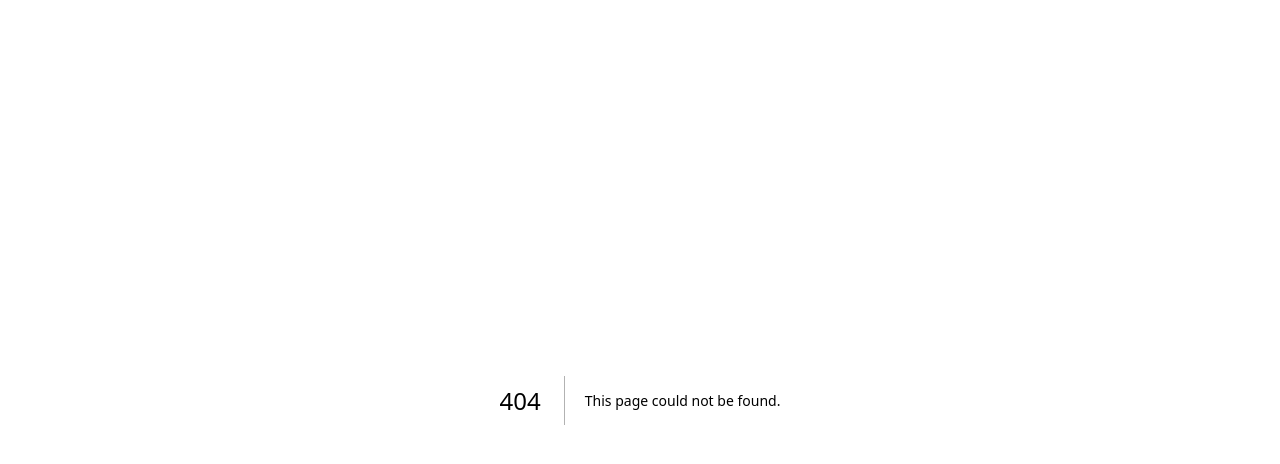
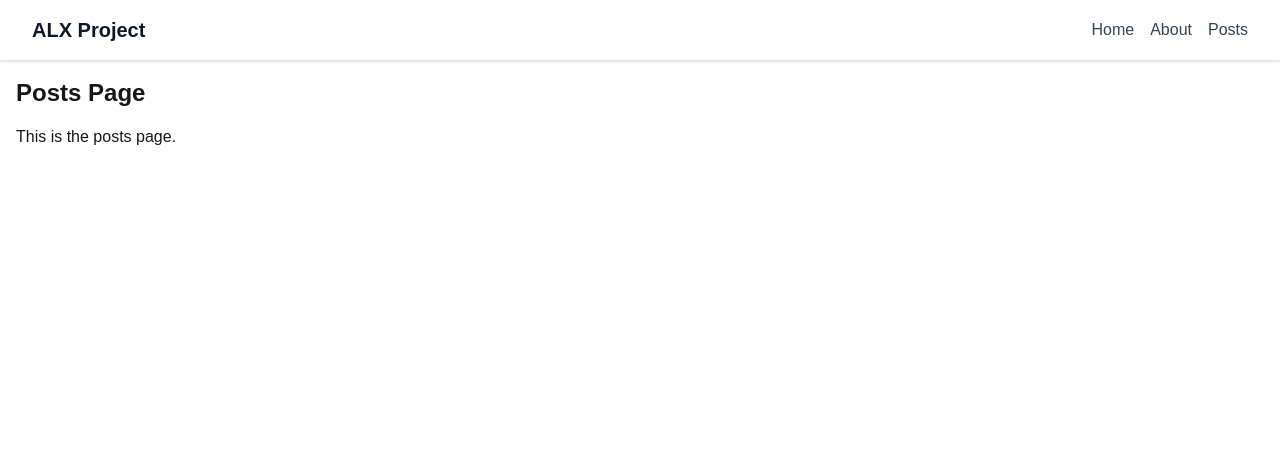
Before and after one commit to ben-m-m/alx-project-0x02-setup, a Next.js app in the folder alx-project-0x02/: page /posts in a window 1280 px wide. Before the commit this address had no page. Shown: the top 464 px of the page. Built offline with nearby package versions, Linux system fonts and the light colour scheme.

Commit message:
feat: add Posts page and integrate Header component

```diff
--- a/alx-project-0x02/components/layout/Header.tsx
+++ b/alx-project-0x02/components/layout/Header.tsx
@@ -17,6 +17,9 @@ const Header = () => {
             <Link href="/about" className="text-gray-700 hover:text-gray-900">
               About
             </Link>
+            <Link href="/posts" className="text-gray-700 hover:text-gray-900">
+              Posts
+            </Link>
           </nav>
         </div>
       </div>
--- a/alx-project-0x02/pages/about.tsx
+++ b/alx-project-0x02/pages/about.tsx
@@ -1,7 +1,10 @@
-import Button from '@/components/common/Button';
+import Header from '../components/layout/Header';
+import Button from '../components/common/Button';
 
 export default function About() {
   return (
+    <div>
+      <Header />
       <div className="container mx-auto p-4">
         <h1 className="text-2xl font-bold mb-4">About Page</h1>
         <div className="space-y-4">
@@ -10,5 +13,6 @@ export default function About() {
           <Button size="large" shape="rounded-full">Large Button</Button>
         </div>
       </div>
+    </div>
   );
 }
--- a/alx-project-0x02/pages/home.tsx
+++ b/alx-project-0x02/pages/home.tsx
@@ -1,7 +1,7 @@
 import React, { useState } from "react";
-import Card from "@/components/common/Card";
-import PostModal from "../components/common/PostModal";
-import { Post } from "../interfaces";
+import Header from "@/components/layout/Header";
+import PostModal from "@/components/common/PostModal";
+import { Post } from "@/interfaces";
 
 const Home: React.FC = () => {
   const [posts, setPosts] = useState<Post[]>([]);
@@ -19,6 +19,8 @@ const Home: React.FC = () => {
   };
 
   return (
+    <div>
+      <Header />
       <div className="container mx-auto p-4">
         <h1 className="text-2xl font-bold mb-4">Home Page</h1>
         <button
@@ -44,6 +46,7 @@ const Home: React.FC = () => {
           onSubmit={handleSubmit}
         />
       </div>
+    </div>
   );
 };
 
--- /dev/null
+++ b/alx-project-0x02/pages/posts.tsx
@@ -0,0 +1,13 @@
+import Header from '../components/layout/Header';
+
+export default function Posts() {
+  return (
+    <div>
+      <Header />
+      <div className="container mx-auto p-4">
+        <h1 className="text-2xl font-bold mb-4">Posts Page</h1>
+        <p>This is the posts page.</p>
+      </div>
+    </div>
+  );
+}
```
Lines whose indentation alone changed are shown as unchanged.
